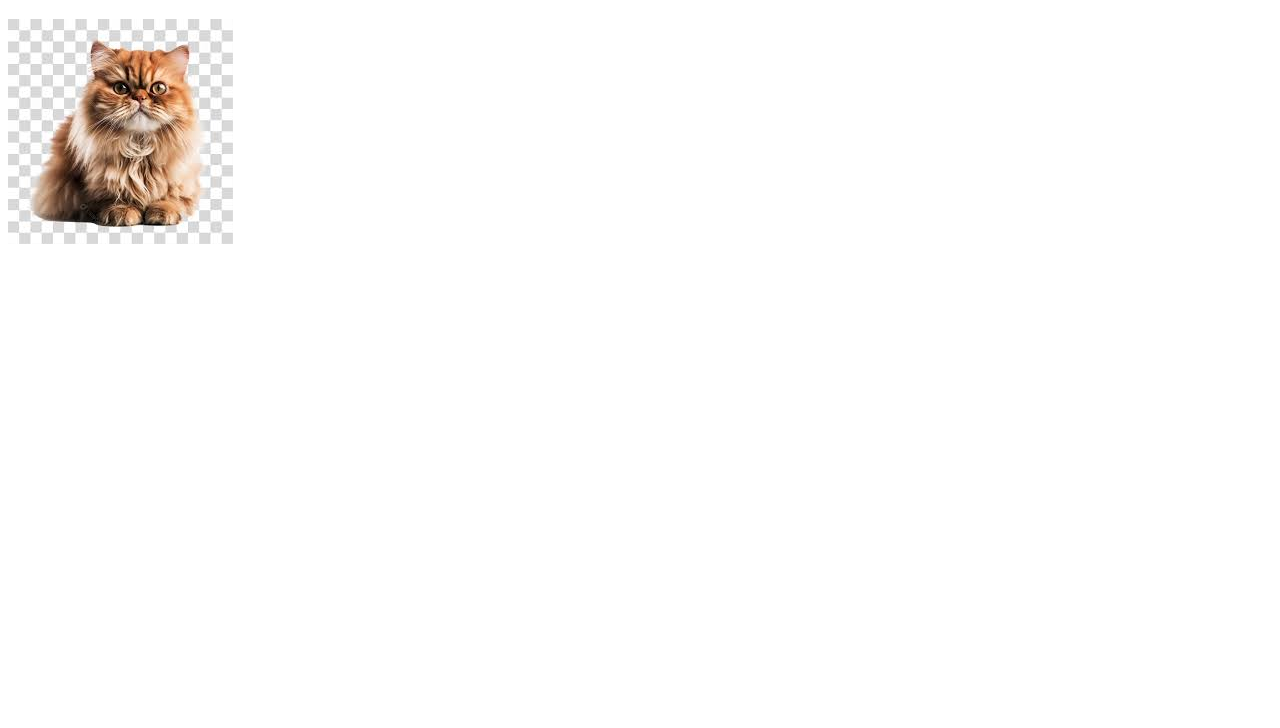
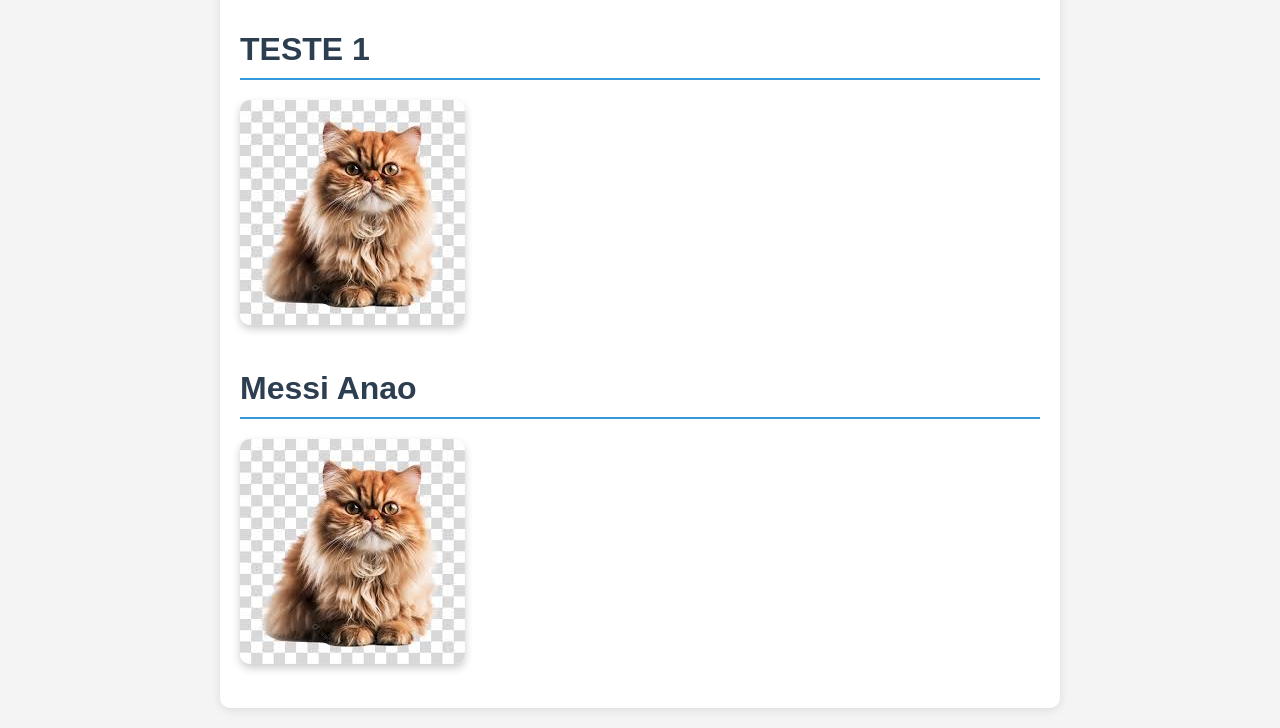
Before and after one commit to CalebeCarpine/Lucas, a plain HTML site: page index.html in a window 1280 px wide. Shown: the part 1103-1831 px from the top of the page. Before the commit the page ends 1359 px from the top, so only its background shows below. Drawn offline with Linux system fonts and the light colour scheme.

Commit message:
messi o melhor

```diff
--- a/index.html
+++ b/index.html
@@ -3,13 +3,48 @@
 <head>
     <meta charset="UTF-8">
     <meta name="viewport" content="width=device-width, initial-scale=1.0">
-    <title>Brenda e Gi</title>
+    <title>Empresas Messi</title>
+    <style>
+        body {
+            font-family: Arial, sans-serif;
+            background-color: #f4f4f4;
+            margin: 0;
+            padding: 20px;
+            color: #333;
+        }
+        h1 {
+            color: #2c3e50;
+            border-bottom: 2px solid #3498db;
+            padding-bottom: 10px;
+            margin-bottom: 20px;
+        }
+        img {
+            max-width: 100%;
+            height: auto;
+            border-radius: 10px;
+            margin-bottom: 20px;
+            box-shadow: 0 4px 8px rgba(0, 0, 0, 0.2);
+        }
+        .container {
+            max-width: 800px;
+            margin: auto;
+            padding: 20px;
+            background-color: #fff;
+            border-radius: 10px;
+            box-shadow: 0 2px 10px rgba(0, 0, 0, 0.1);
+        }
+    </style>
 </head>
 <body>
-    <h1>TESTE 2</h1>
-    <img src="img/eloise.jpg">
+    <div class="container">
+        <h1>TESTE 2</h1>
+        <img src="img/eloise.jpg" alt="Eloise">
 
-    <h1>TESTE 1</h1>
-    <img src="img/images.jpg">
+        <h1>TESTE 1</h1>
+        <img src="img/images.jpg" alt="Teste 1">
+
+        <h1>Messi Anao</h1>
+        <img src="img/images.jpg" alt="Messi Anao">
+    </div>
 </body>
 </html>
```
Also changed, not shown: img/messi anao.jpeg (added).
